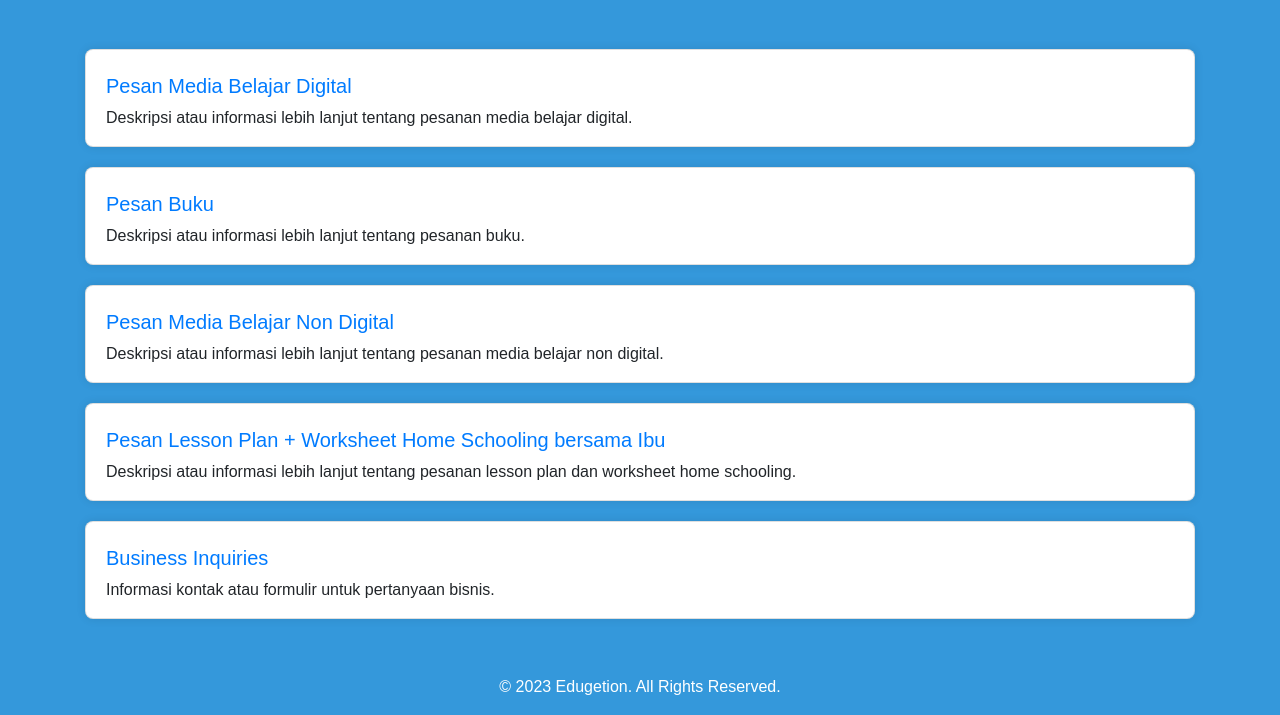
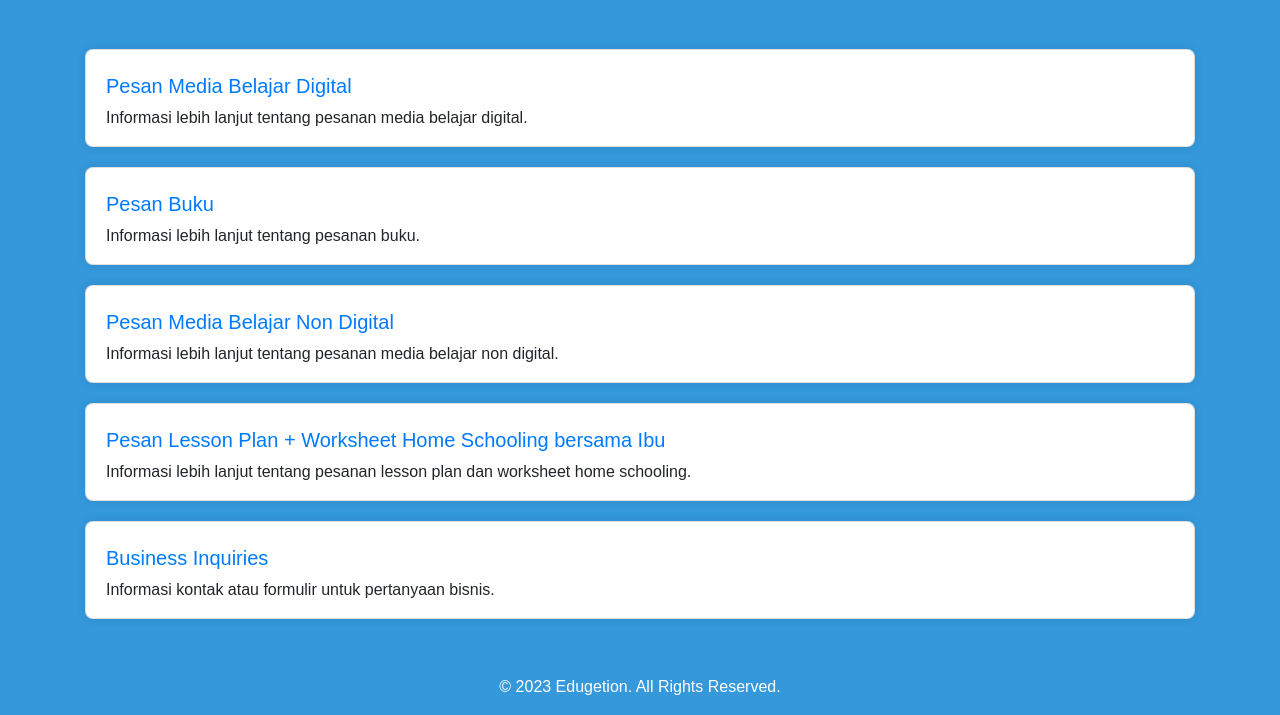
Before and after one commit to NikkiRufiansya/web-edu, a plain HTML site: page index.html in a window 1280 px wide. Shown: the part 169-884 px from the top of the page. Drawn offline with nearby package versions, Linux system fonts and the light colour scheme.

Commit message:
template deskripsi

```diff
--- a/index.html
+++ b/index.html
@@ -64,25 +64,25 @@
         <div class="card">
             <br>
             <h5><a href="https://api.whatsapp.com/send/?phone=%2B6285888823537&text&type=phone_number&app_absent=0" target="_blank">Pesan Media Belajar Digital</a></h5>
-            <p>Deskripsi atau informasi lebih lanjut tentang pesanan media belajar digital.</p>
+            <p>Informasi lebih lanjut tentang pesanan media belajar digital.</p>
         </div>
 
         <div class="card">
             <br>
             <h5><a href="https://api.whatsapp.com/send/?phone=%2B6285888823537&text&type=phone_number&app_absent=0" target="_blank">Pesan Buku</a></h5>
-            <p>Deskripsi atau informasi lebih lanjut tentang pesanan buku.</p>
+            <p>Informasi lebih lanjut tentang pesanan buku.</p>
         </div>
 
         <div class="card">
             <br>
             <h5><a href="https://api.whatsapp.com/send/?phone=%2B6285888823537&text&type=phone_number&app_absent=0" target="_blank">Pesan Media Belajar Non Digital</a></h5>
-            <p>Deskripsi atau informasi lebih lanjut tentang pesanan media belajar non digital.</p>
+            <p>Informasi lebih lanjut tentang pesanan media belajar non digital.</p>
         </div>
 
         <div class="card">
             <br>
             <h5><a href="https://api.whatsapp.com/send/?phone=%2B6285888823537&text&type=phone_number&app_absent=0" target="_blank">Pesan Lesson Plan + Worksheet Home Schooling bersama Ibu</a></h5>
-            <p>Deskripsi atau informasi lebih lanjut tentang pesanan lesson plan dan worksheet home schooling.</p>
+            <p>Informasi lebih lanjut tentang pesanan lesson plan dan worksheet home schooling.</p>
         </div>
 
         <div class="card">
```
